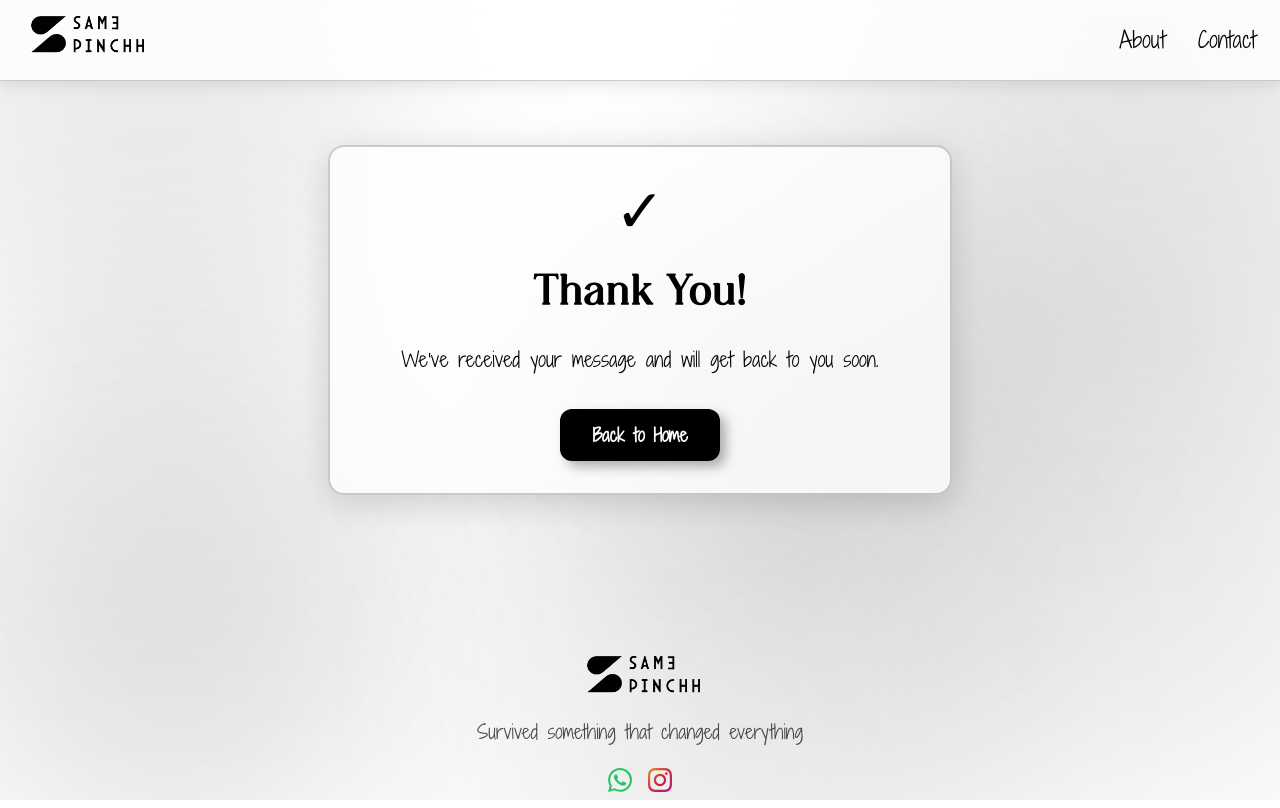
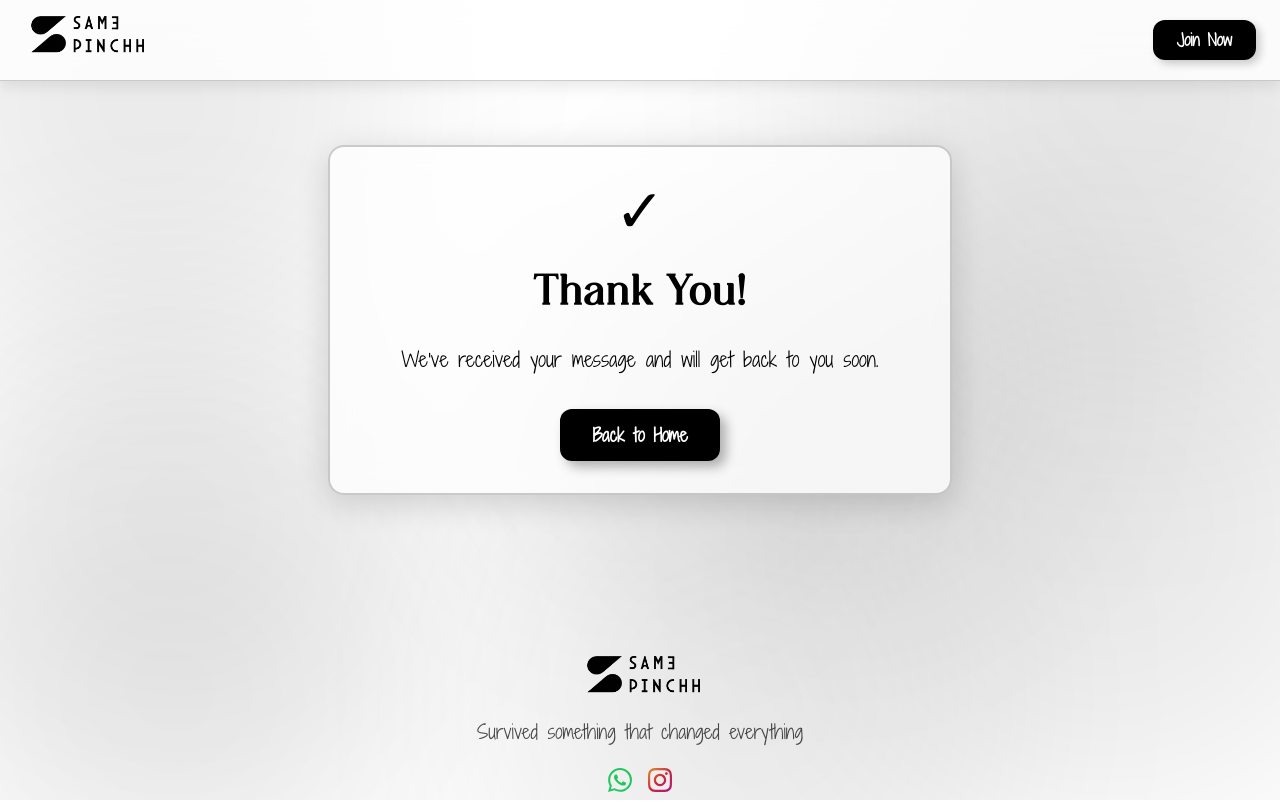
Before and after one commit to bconclub/samepinchh, a Next.js app: page /thank-you in a window 1280 px wide. Built offline with nearby package versions, Linux system fonts and the light colour scheme.

Commit message:
Update header navigation and video modal sizing
- Remove About and Contact links from header
- Keep only Join Now button in header navigation
- Reduce desktop video modal size by 10% (from 90vh/90vw to 81vh/81vw)
- Maintain 9:16 aspect ratio for video modal

```diff
--- a/components/Header.tsx
+++ b/components/Header.tsx
@@ -36,20 +36,22 @@ export default function Header() {
                         priority
                     />
                 </Link>
-                <nav className="header__nav flex items-center gap-8">
+                <nav className="header__nav flex items-center">
                     <Link
-                        href="#about"
-                        className="header__nav-link transition-colors font-medium"
+                        href="#contact"
+                        className="px-6 py-2 rounded-[12px] font-bold text-base transition-all"
                         style={{
                             fontFamily: "'Shadows Into Light Two', sans-serif",
-                            color: '#000000'
+                            background: '#000000',
+                            color: '#ffffff',
+                            boxShadow: '4px 4px 8px rgba(0, 0, 0, 0.2)'
                         }}
                         onClick={(e) => {
                             e.preventDefault();
-                            const element = document.getElementById('about');
+                            const element = document.getElementById('contact');
                             if (element) {
-                                const headerHeight = 80; // Approximate header height
-                                const offset = headerHeight + 10; // 10px above the section
+                                const headerHeight = 80;
+                                const offset = headerHeight + 10;
                                 const elementPosition = element.getBoundingClientRect().top + window.pageYOffset;
                                 const offsetPosition = elementPosition - offset;
 
@@ -60,48 +62,13 @@ export default function Header() {
                             }
                         }}
                         onMouseEnter={(e) => {
-                            e.currentTarget.style.color = '#000000';
-                            e.currentTarget.style.opacity = '0.7';
+                            e.currentTarget.style.background = '#333333';
                         }}
                         onMouseLeave={(e) => {
-                            e.currentTarget.style.color = '#000000';
-                            e.currentTarget.style.opacity = '1';
+                            e.currentTarget.style.background = '#000000';
                         }}
                     >
-                        About
-                    </Link>
-                    <Link
-                        href="#contact"
-                        className="header__nav-link transition-colors font-medium"
-                        style={{
-                            fontFamily: "'Shadows Into Light Two', sans-serif",
-                            color: '#000000'
-                        }}
-                        onClick={(e) => {
-                            e.preventDefault();
-                            const element = document.getElementById('contact');
-                            if (element) {
-                                const headerHeight = 80; // Approximate header height
-                                const offset = headerHeight + 10; // 10px above the section
-                                const elementPosition = element.getBoundingClientRect().top + window.pageYOffset;
-                                const offsetPosition = elementPosition - offset;
-
-                                window.scrollTo({
-                                    top: offsetPosition,
-                                    behavior: 'smooth'
-                                });
-                            }
-                        }}
-                        onMouseEnter={(e) => {
-                            e.currentTarget.style.color = '#000000';
-                            e.currentTarget.style.opacity = '0.7';
-                        }}
-                        onMouseLeave={(e) => {
-                            e.currentTarget.style.color = '#000000';
-                            e.currentTarget.style.opacity = '1';
-                        }}
-                    >
-                        Contact
+                        Join Now
                     </Link>
                 </nav>
             </div>
--- a/components/VideoModal.tsx
+++ b/components/VideoModal.tsx
@@ -62,7 +62,11 @@ export default function VideoModal({ isOpen, onClose, vimeoVideoId }: VideoModal
                         className="fixed inset-0 z-50 flex items-center justify-center p-4"
                         onClick={(e) => e.stopPropagation()}
                     >
-                        <div className="relative w-full max-w-5xl bg-black rounded-2xl overflow-hidden shadow-2xl">
+                        <div className="relative bg-black rounded-2xl overflow-hidden shadow-2xl" style={{
+                            maxHeight: '81vh',
+                            maxWidth: 'min(81vw, calc(81vh * 9 / 16))',
+                            width: 'min(81vw, calc(81vh * 9 / 16))'
+                        }}>
                             {/* Close Button */}
                             <button
                                 onClick={onClose}
@@ -84,8 +88,10 @@ export default function VideoModal({ isOpen, onClose, vimeoVideoId }: VideoModal
                                 </svg>
                             </button>
 
-                            {/* Video Container - 9:16 aspect ratio */}
-                            <div className="relative w-full" style={{ paddingBottom: '177.78%' }}>
+                            {/* Video Container - 9:16 aspect ratio, constrained to viewport */}
+                            <div className="relative w-full" style={{
+                                paddingBottom: '177.78%'
+                            }}>
                                 <iframe
                                     ref={iframeRef}
                                     src={`https://player.vimeo.com/video/${vimeoVideoId}?autoplay=1&loop=0&controls=0&title=0&byline=0&portrait=0`}
```
